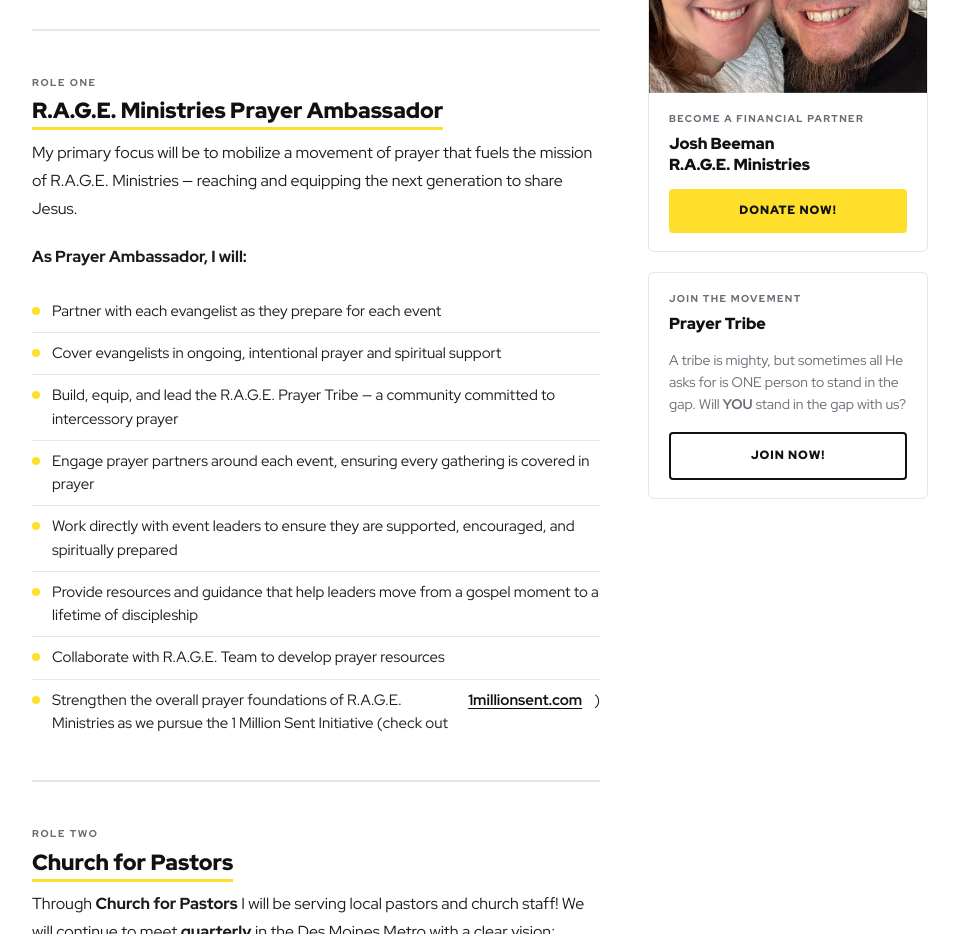
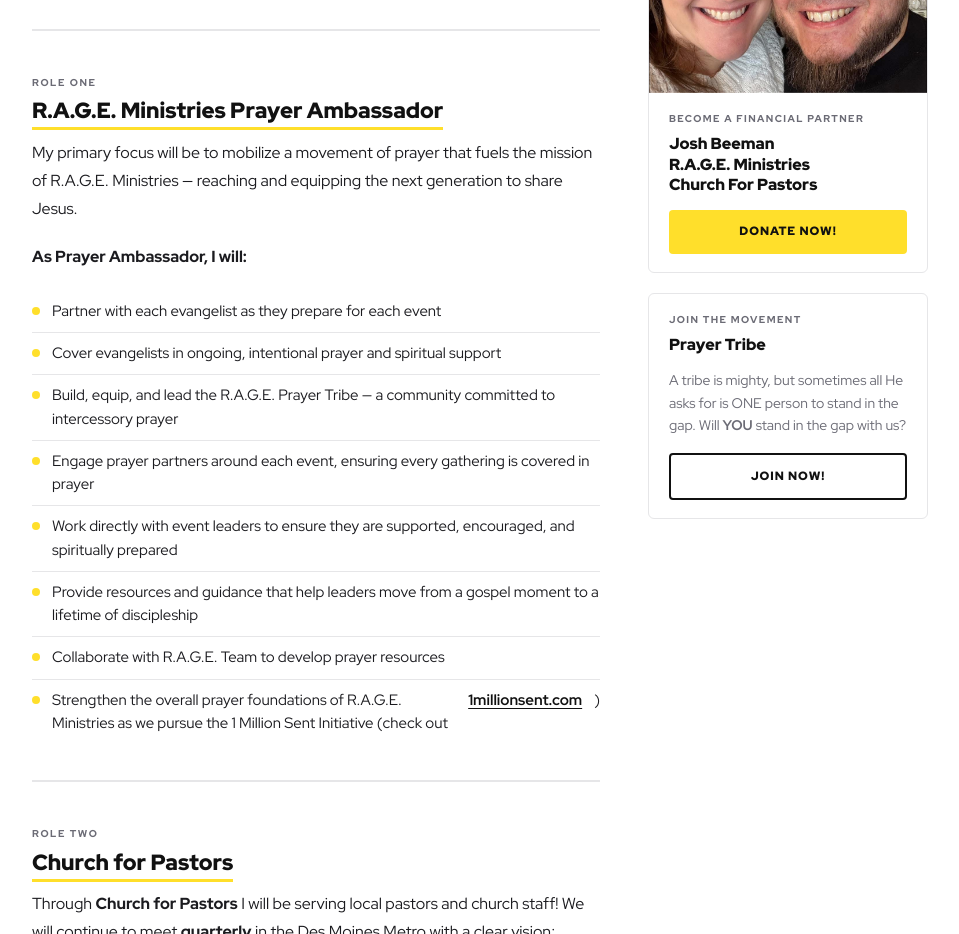
Before and after one commit to DonorIQ/joshbeeman, a plain HTML site: page index.html in a window 1280 px wide. Shown: the part 900-1834 px from the top of the page, without its empty margins (160-1119 px from the left). Drawn offline with Linux system fonts and the light colour scheme.

Commit message:
Add Church For Pastors to sidebar card

```diff
--- a/index.html
+++ b/index.html
@@ -657,7 +657,7 @@
             />
             <div class="card__body">
               <p class="card__eyebrow">Become a Financial Partner</p>
-              <p class="card__title">Josh Beeman<br/>R.A.G.E. Ministries</p>
+              <p class="card__title">Josh Beeman<br/>R.A.G.E. Ministries<br/>Church For Pastors</p>
               <a href="https://secure.qgiv.com/for/josbee/" class="btn-card" target="_blank" rel="noopener">
                 Donate Now!
               </a>
```
